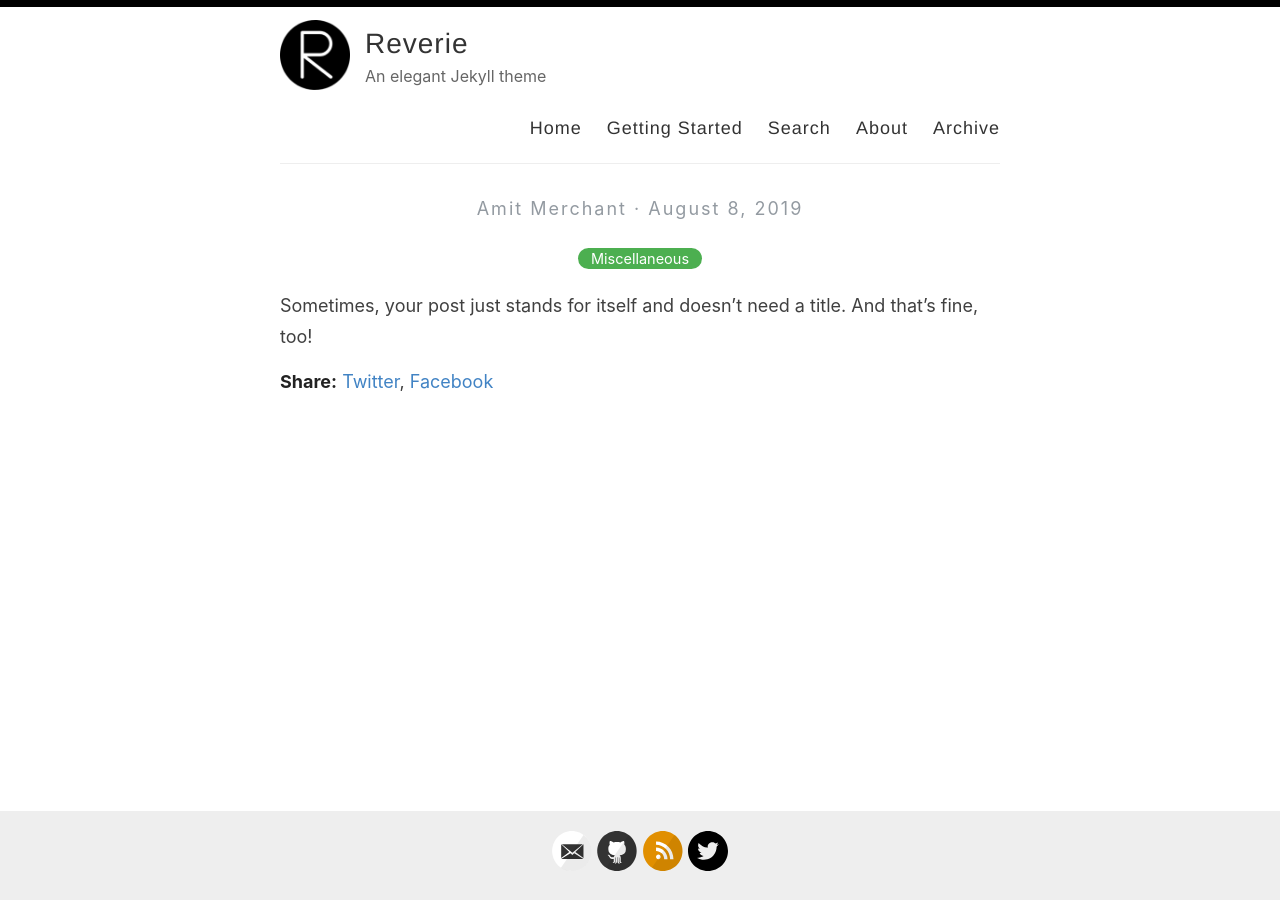
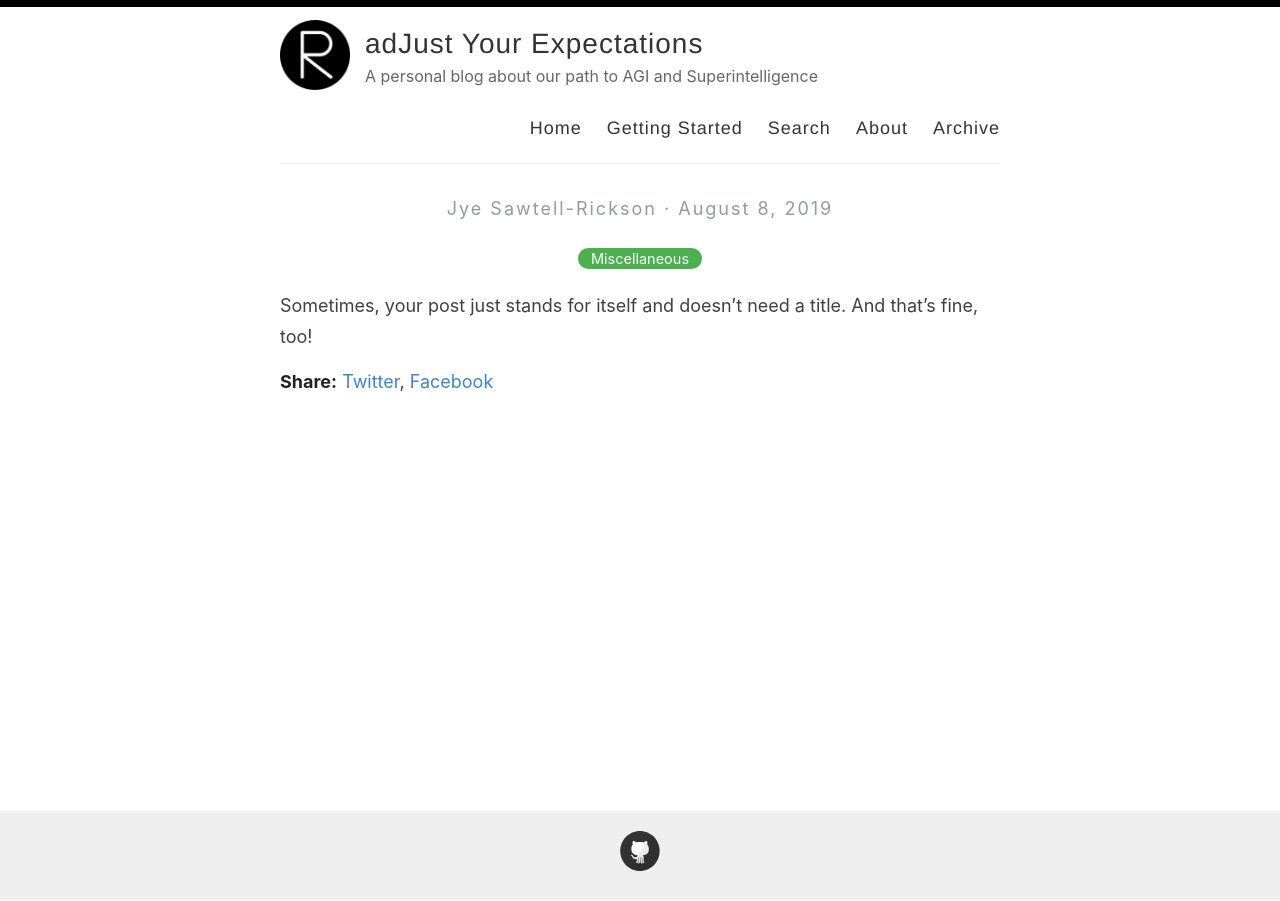
Before and after one commit to jyesawtellrickson/jyesawtellrickson.github.io, a Jekyll site: the page built from _posts/2019-08-08-no-title-posts.md, in a window 1280 px wide. Built offline with Jekyll 4.4.1, drawn with Linux system fonts in a browser that asks for light colours.

Commit message:
Base config

```diff
--- a/_config.yml
+++ b/_config.yml
@@ -3,13 +3,13 @@
 #
 
 # Name of your site (displayed in the header)
-name: Reverie
+name: adJust Your Expectations
 
 # Name of the author
-author: Amit Merchant
+author: Jye Sawtell-Rickson
 
 # Short bio or description (displayed in the header)
-description: An elegant Jekyll theme
+description: A personal blog about our path to AGI and Superintelligence
 
 # URL of your avatar or profile pic (you could use your GitHub profile pic)
 avatar: /images/reverie.png
@@ -21,15 +21,15 @@ avatar: /images/reverie.png
 # Includes an icon in the footer for each username you enter
 footer-links:
   dribbble:
-  email: amit.d.merchant@gmail.com
+  email:
   facebook:
   flickr:
-  github: amitmerchant1990/reverie
+  github: jyesawtellrickson
   instagram:
   linkedin:
   pinterest:
-  rss: rss
-  twitter: amit_merchant
+  rss:
+  twitter:
   stackoverflow:
   youtube: # channel/<your_long_string> or user/<user-name>
   googleplus: # anything in your profile username that comes after plus.google.com/
@@ -41,21 +41,21 @@ footer-links:
 disqus:
 
 # Enter your Google Analytics web tracking code (e.g. UA-2110908-2) to activate tracking
-google_analytics: UA-43339302-11
+google_analytics:
 
 # For newer "GA4" analytics, use the following instead of the "UA" entry above
 #google_analytics_ga4: G-GABC1DEFG
 
 # Your website URL (e.g. http://amitmerchant1990.github.io or http://www.amitmerchant.com)
 # Used for Sitemap.xml and your RSS feed
-url: http://www.amitmerchant.com/reverie
-enforce_ssl: https://www.amitmerchant.com/reverie
+url: http://jyesawtellrickson.github.io
+enforce_ssl: https://jyesawtellrickson.github.io
 
 # If you're hosting your site at a Project repository on GitHub pages
 # (http://yourusername.github.io/repository-name)
 # and NOT your User repository (http://yourusername.github.io)
 # then add in the baseurl here, like this: "/repository-name"
-baseurl: "/reverie"
+baseurl: ""
 
 #
 # !! You don't need to change any of the configuration flags below !!
```
